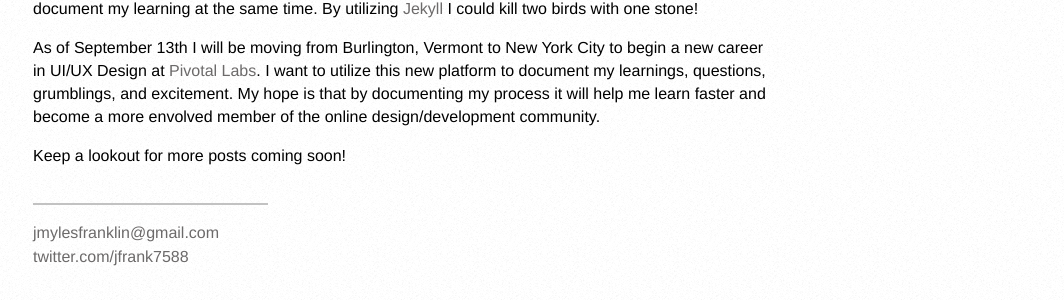
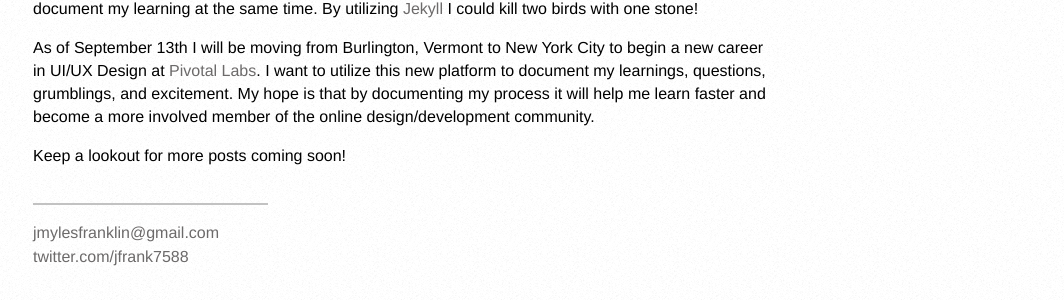
Before and after one commit to joshmfranklin/notes, a Jekyll site: the page built from _posts/2013-09-03-two-birds-one-git-commit.md, in a window 1280 px wide. Shown: the part 224-524 px from the top of the page, without its empty margins (107-1171 px from the left). Built offline with Jekyll 4.4.1, drawn with Linux system fonts in a browser that asks for light colours; Markdown is read by kramdown in place of the engine named in the settings.

Commit message:
update spelling mistake

```diff
--- a/_posts/2013-09-03-two-birds-one-git-commit.md
+++ b/_posts/2013-09-03-two-birds-one-git-commit.md
@@ -7,6 +7,6 @@ categories: git
 
 So I told my good friend [Brett Chalupa](http://brettchalupa.com) that I wanted to learn Git. He suggested that I learn git and document my learning at the same time. By utilizing [Jekyll](http://jekyllrb.com) I could kill two birds with one stone!
 
-As of September 13th I will be moving from Burlington, Vermont to New York City to begin a new career in UI/UX Design at [Pivotal Labs](http://pivotallabs.com). I want to utilize this new platform to document my learnings, questions, grumblings, and excitement. My hope is that by documenting my process it will help me learn faster and become a more envolved member of the online design/development community.
+As of September 13th I will be moving from Burlington, Vermont to New York City to begin a new career in UI/UX Design at [Pivotal Labs](http://pivotallabs.com). I want to utilize this new platform to document my learnings, questions, grumblings, and excitement. My hope is that by documenting my process it will help me learn faster and become a more involved member of the online design/development community.
 
 Keep a lookout for more posts coming soon!
--- a/index.html
+++ b/index.html
@@ -6,7 +6,9 @@ title: Franklin Notes
 <div id="home">
   <ul class="posts">
     {% for post in site.posts %}
+    <div class="post_title grid_9">
       <li><span>{{ post.date | date_to_string }}</span> &raquo; <a href="{{ post.url }}">{{ post.title }}</a></li>
+     </div>
     {% endfor %}
   </ul>
 </div>
```
